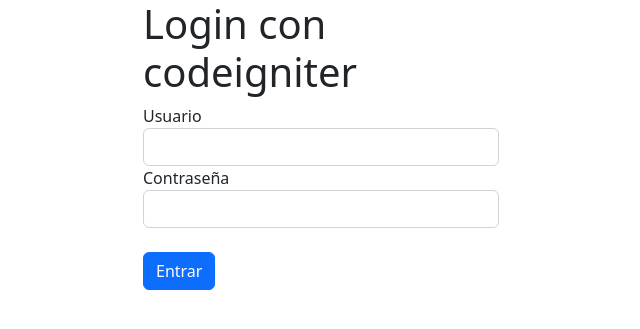
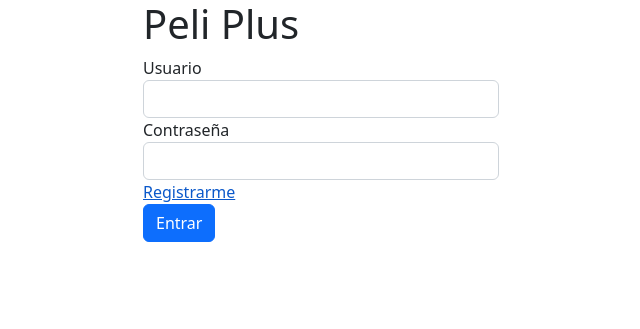
Before and after one commit to MAGR148/crud, a CodeIgniter 4 app: the page made by app/Views/login.php in a window 1280 px wide. Shown: the top 329 px of the page, without its empty margins (319-959 px from the left). Run offline with PHP 8.4 and a stand-in for CodeIgniter, Linux system fonts and the light colour scheme; the template is opened without the code that fills it, so the values that code supplies are empty; some libraries are stand-ins or nearby versions.

Commit message:
Cambio en vista lo login

```diff
--- a/app/Views/login.php
+++ b/app/Views/login.php
@@ -11,13 +11,14 @@
         <div class="row">
             <div class="col-sm-4"></div>
             <div class="col-sm-4">
-                <h1>Login con codeigniter</h1>
+                <h1>Peli Plus</h1>
                 <form action="<?php echo base_url('/login') ?>" method="POST">
                     <label for="usuario">Usuario</label>
                     <input type="text" name="usuario" class="form-control" required>
                     <label for="password">Contraseña</label>
                     <input type="password" name="password" class="form-control" required>
-                    <br>
+                    <a href="#" class="float-left stretched-link">Registrarme</a
+                    <br><br>
                     <button class="btn btn-primary">Entrar</button>
                 </form>
             </div>
```
